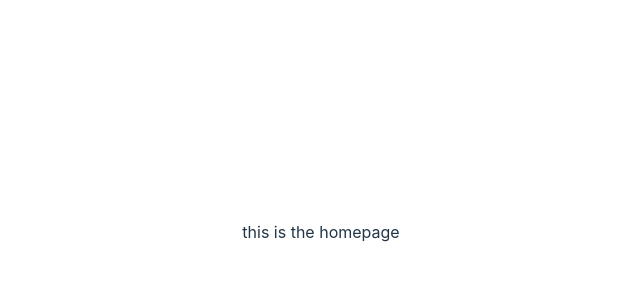
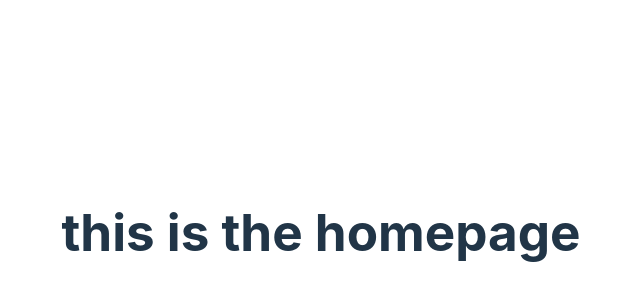
Before and after one commit to sanji6635/react, a React (Vite) app: page / in a window 1280 px wide. Shown: the part 168-468 px from the top of the page, without its empty margins (319-959 px from the left). Built offline with nearby package versions, Linux system fonts and the light colour scheme.

Commit message:
some changes to see

```diff
--- a/src/Page/Home.jsx
+++ b/src/Page/Home.jsx
@@ -1,7 +1,11 @@
 import React from "react";
 
 const Home = () => {
-  return <div> this is the homepage </div>;
+  return (
+    <div>
+      <h1>this is the homepage</h1>{" "}
+    </div>
+  );
 };
 
 export default Home;
```
